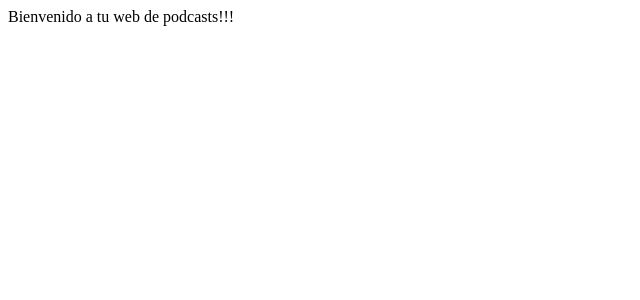
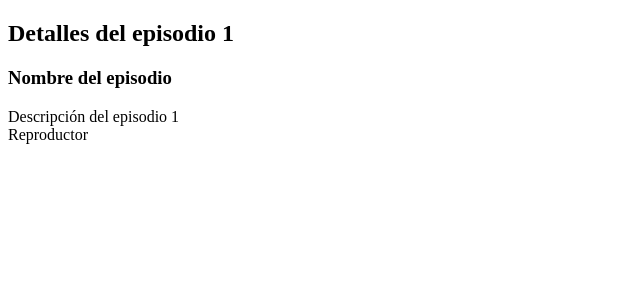
Before and after one commit to jbarcas/podcasts-react, a React (Create React App) app: page /podcast/1/episodes/1 in a window 1280 px wide. Shown: the top 300 px of the page, without its empty margins (0-640 px from the left). Built offline with nearby package versions, Linux system fonts and the light colour scheme.

Commit message:
Configuro React router y añado tres componentes: Home, DetailsPodcast y DetailsEpisode, con navegación entre ellos

```diff
--- a/package.json
+++ b/package.json
@@ -5,6 +5,8 @@
   "dependencies": {
     "react": "^16.6.0",
     "react-dom": "^16.6.0",
+    "react-router": "^4.3.1",
+    "react-router-dom": "^4.3.1",
     "react-scripts": "2.0.5"
   },
   "scripts": {
--- a/src/App.js
+++ b/src/App.js
@@ -1,5 +1,13 @@
 import React from "react";
+import { Route } from "react-router-dom";
+import Home from "./components/Home";
+import DetailsPodcast from "./components/DetailsPodcast";
+import DetailsEpisode from "./components/DetailsEpisode";
 
-const App = () => <div>Bienvenido a tu web de podcasts!!!</div>;
+const App = () => <div>
+  <Route path="/" exact component={Home} />
+  <Route path="/podcast/:podcastId" exact component={DetailsPodcast} />
+  <Route path="/podcast/:podcastId/episodes/:episodeId" component={DetailsEpisode} />
+</div>;
 
 export default App;
--- /dev/null
+++ b/src/components/DetailsEpisode.js
@@ -0,0 +1,16 @@
+import React from "react";
+
+const DetailsEpisode = () => (
+  <div>
+    <h2>Detalles del episodio 1</h2>
+    <h3>Nombre del episodio</h3>
+    <div>
+      <span>Descripción del episodio 1</span>
+    </div>
+    <div>
+      <span>Reproductor</span>
+    </div>
+  </div>
+);
+
+export default DetailsEpisode;
--- /dev/null
+++ b/src/components/DetailsPodcast.js
@@ -0,0 +1,11 @@
+import React from "react";
+import { Link } from "react-router-dom";
+
+const DetailsPodcast = () => (
+  <div>
+    <h2>Detalles del podcast 1</h2>
+    <Link to="/podcast/1/episodes/1">Episodio 1</Link>
+  </div>
+);
+
+export default DetailsPodcast;
--- /dev/null
+++ b/src/components/Home.js
@@ -0,0 +1,11 @@
+import React from "react";
+import { Link } from "react-router-dom";
+
+const Home = () => (
+  <div>
+    <h1>Listado de podcasts</h1>
+    <Link to="/podcast/1">Podcast 1</Link>
+  </div>
+);
+
+export default Home;
--- a/src/index.js
+++ b/src/index.js
@@ -1,9 +1,16 @@
+
 import React from "react";
 import ReactDOM from "react-dom";
+import { BrowserRouter } from "react-router-dom";
 import App from "./App";
 import * as serviceWorker from "./serviceWorker";
 
-ReactDOM.render(<App />, document.getElementById("root"));
+ReactDOM.render(
+  <BrowserRouter>
+    <App />
+  </BrowserRouter>,
+  document.getElementById("root")
+);
 
 // If you want your app to work offline and load faster, you can change
 // unregister() to register() below. Note this comes with some pitfalls.
```
Also changed, not shown: 1 other file (tests, documents, lock files or other folders).
